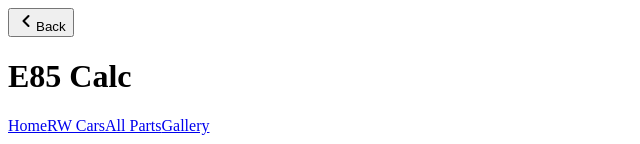
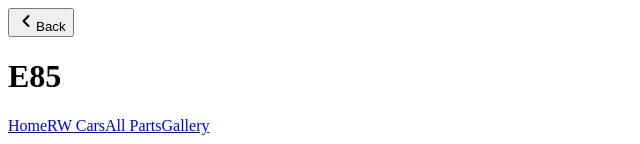
Before and after one commit to alyxce1015/RiceWerkz-Website, a React (Vite) app: page /e85 in a window 1280 px wide. Shown: the top 144 px of the page, without its empty margins (0-640 px from the left). Built offline with nearby package versions, Linux system fonts and the light colour scheme; the HTML template or start-up script is replaced by a standard one.

Commit message:
updated e calc title

```diff
--- a/src/pages/E85Page.jsx
+++ b/src/pages/E85Page.jsx
@@ -74,7 +74,7 @@ export default function E85Page() {
 
   return (
     <>
-      <Header brand={{ type: 'text', text: 'E85 Calc' }} />
+      <Header brand={{ type: 'text', text: 'E85' }} />
       <main className="e85-page container">
         <div className="e85-header">
           <div className="e85-icon-badge">
```
